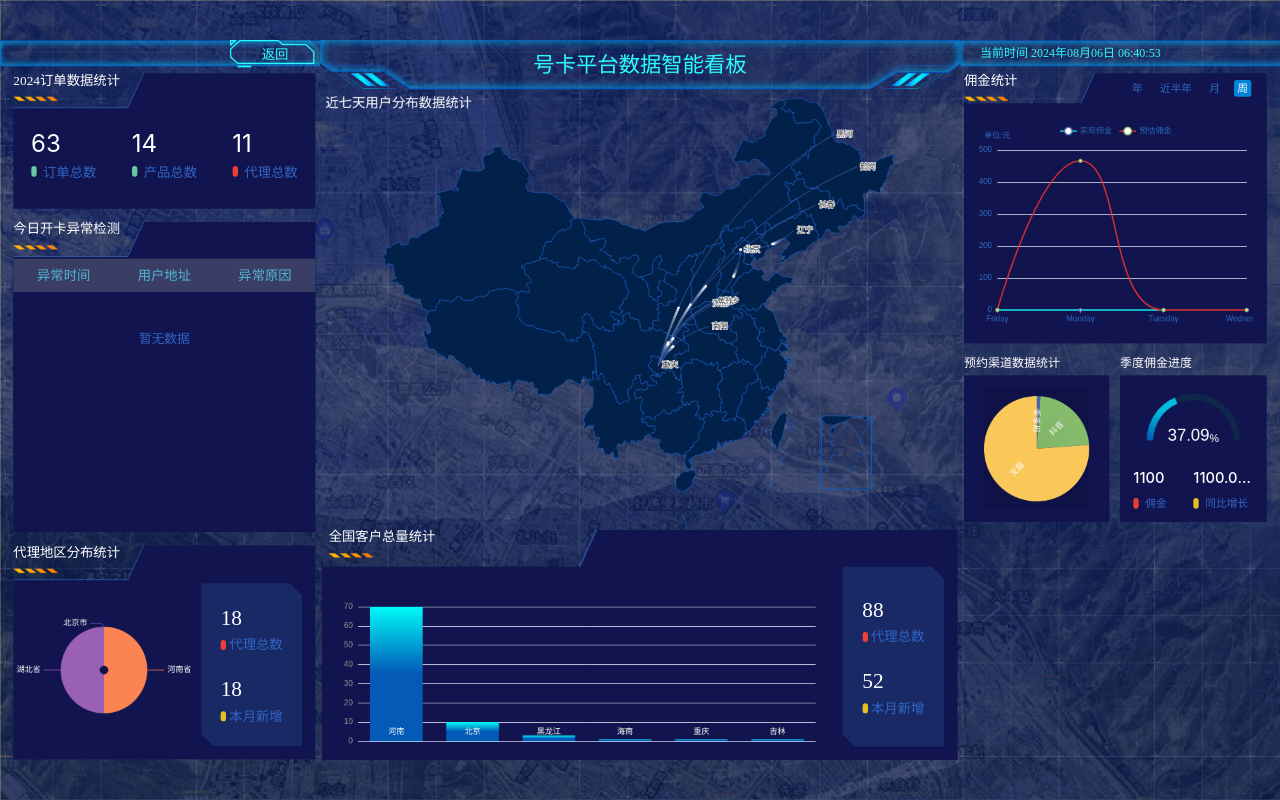
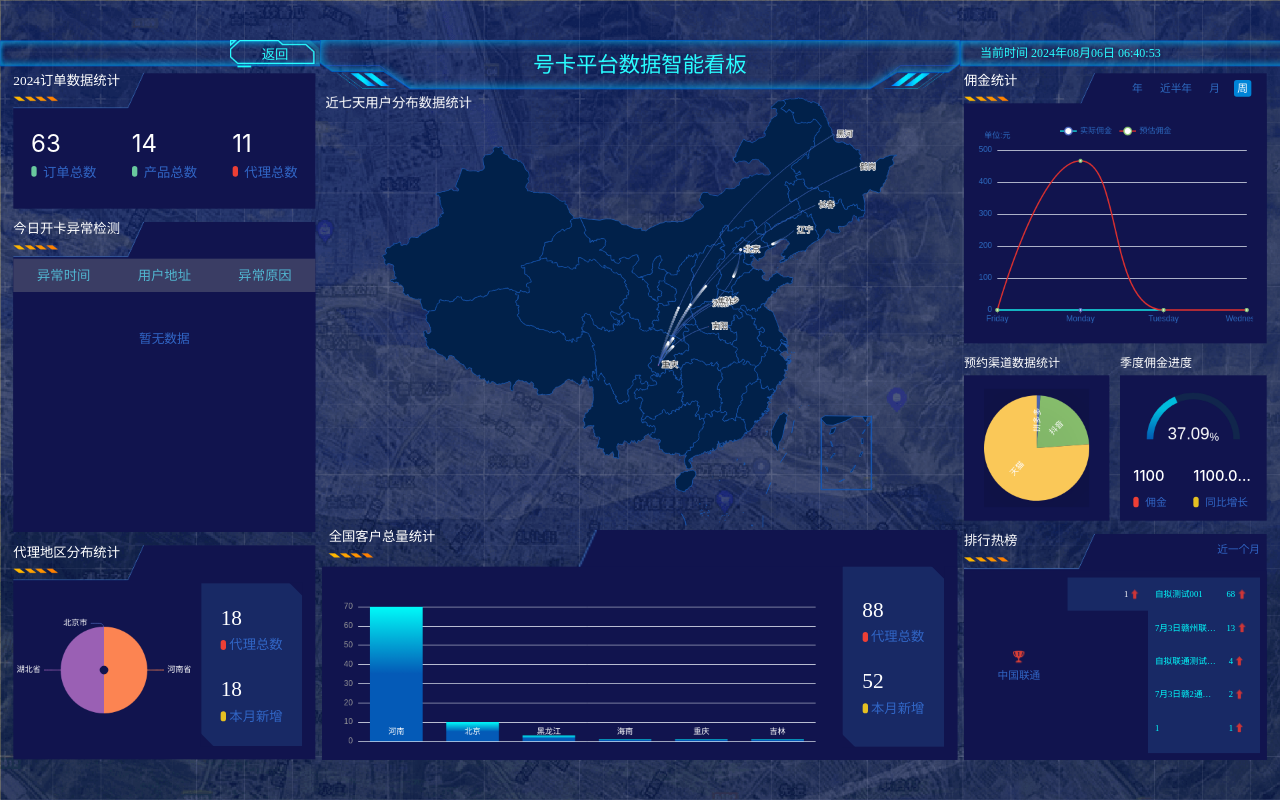
Before and after one commit to cao-qh/vcao-admin-web, a Vue app: page /screen in a window 1280 px wide. Built offline with nearby package versions, Linux system fonts and the light colour scheme; what @tsparticles/vue3 would draw is missing.

Commit message:
排行热榜模块完成

```diff
--- a/src/views/screen/components/QuarterBrokerage/index.vue
+++ b/src/views/screen/components/QuarterBrokerage/index.vue
@@ -148,7 +148,7 @@ onMounted(() => {
     background-color: #11144e;
     margin-top: 10px;
     .charts {
-      height: 122px;
+      height: 120px;
     }
 
     .total_wrap {
--- /dev/null
+++ b/src/views/screen/components/RankingList/index.vue
@@ -0,0 +1,177 @@
+<template>
+  <div class="box">
+    <div class="title">
+      <div>
+        <p>排行热榜</p>
+        <img src="../../images/dataScreen-title.png" alt="" />
+      </div>
+      <span>近一个月</span>
+    </div>
+    <div class="content">
+      <div class="left">
+        <img src="@/assets/trophy.png" alt="" />
+        <span>中国联通</span>
+      </div>
+      <div class="right">
+        <div>
+          <span>1</span>
+          <img src="@/assets/up.png" alt="" />
+        </div>
+        <div>
+          <div class="item" v-for="(item, index) in data" :key="index">
+            <span>{{ item.goodsName }}</span>
+            <div>
+              <span>{{ item.order_count }}</span>
+              <img src="@/assets/up.png" alt="" />
+            </div>
+          </div>
+        </div>
+      </div>
+    </div>
+  </div>
+</template>
+
+<script setup lang="ts">
+import { reactive } from 'vue'
+
+const data = reactive([
+  {
+    provinceName: '重庆市',
+    goodsName: '自拟测试001',
+    order_count: 68,
+  },
+  {
+    provinceName: '北京市',
+    goodsName: '7月3日赣州联通【29元100分钟+145G通用+60G定向】+需首充100',
+    order_count: 13,
+  },
+  {
+    provinceName: '辽宁省',
+    goodsName: '自拟联通测试001',
+    order_count: 4,
+  },
+  {
+    provinceName: '天津市',
+    goodsName: '7月3日赣2通【29元100分钟+145G通用+60G定向】+需首充10011',
+    order_count: 2,
+  },
+  {
+    provinceName: '辽宁省',
+    goodsName: '1',
+    order_count: 1,
+  },
+])
+</script>
+
+<style lang="scss" scoped>
+.box {
+  margin-top: 20px;
+  background: url(../../images/dataScreen-main-lt.png) no-repeat;
+  background-size: 100%;
+
+  .title {
+    display: flex;
+    justify-content: space-between;
+    align-items: center;
+
+    p {
+      color: #fff;
+      font-size: 20px;
+    }
+    img {
+      margin-top: 15px;
+    }
+    > span {
+      color: #3165c4;
+      margin-right: 10px;
+    }
+  }
+
+  .content {
+    display: flex;
+    background-color: #11144e;
+    margin-top: 10px;
+    height: 284px;
+    overflow: hidden;
+    padding: 10px;
+
+    .left {
+      flex: 1;
+      display: flex;
+      flex-direction: column;
+      justify-content: center;
+      align-items: center;
+      img {
+        width: 20px;
+        height: 20px;
+      }
+      span {
+        color: #3165c4;
+        margin-top: 10px;
+      }
+    }
+
+    .right {
+      flex: 2;
+      display: flex;
+      overflow: hidden;
+      font-size: 13px;
+
+      > div:first-child {
+        flex: 1;
+        height: 50px;
+        background-color: #182965;
+        display: flex;
+        justify-content: end;
+        align-items: center;
+        padding-right: 10px;
+
+        span {
+          color: #fff;
+        }
+        img {
+          width: 20px;
+          height: 20px;
+        }
+      }
+
+      > div:last-child {
+        flex: 1.5;
+        background-color: #182965;
+        display: flex;
+        flex-direction: column;
+
+        .item {
+          color: cyan;
+          display: flex;
+          justify-content: space-between;
+          align-items: center;
+          height: 50px;
+          overflow: hidden;
+          padding: 0 10px;
+
+          > span {
+            flex: 2;
+            width: 100px;
+            white-space: nowrap;
+            text-overflow: ellipsis;
+            overflow: hidden;
+          }
+
+          > div {
+            display: flex;
+            justify-content: center;
+            align-items: center;
+            flex: 1;
+            margin-left: 5px;
+            img {
+              width: 20px;
+              height: 20px;
+            }
+          }
+        }
+      }
+    }
+  }
+}
+</style>
--- a/src/views/screen/components/SubscribeChnnal/index.vue
+++ b/src/views/screen/components/SubscribeChnnal/index.vue
@@ -121,7 +121,7 @@ onMounted(() => {
     margin-top: 10px;
     padding: 20px 30px;
     .charts {
-      height: 180px;
+      height: 178px;
     }
   }
 }
--- a/src/views/screen/index.vue
+++ b/src/views/screen/index.vue
@@ -18,6 +18,7 @@
             <SubscribeChnnal style="flex: 1" />
             <QuarterBrokerage style="flex: 1" />
           </a-flex>
+          <RankingList />
         </div>
       </div>
     </div>
@@ -32,6 +33,7 @@ import FailDetails from './components/FailDetails/index.vue'
 import AgentArea from './components/AgentArea/index.vue'
 import Map from './components/Map/index.vue'
 import CustomerTotal from './components/CustomerTotal/index.vue'
+import RankingList from './components/RankingList/index.vue'
 
 //引入右侧三个子组件
 import Brokerage from './components/Brokerage/index.vue'
```
Also changed, not shown: src/assets/trophy.png (added), src/assets/up.png (added).
